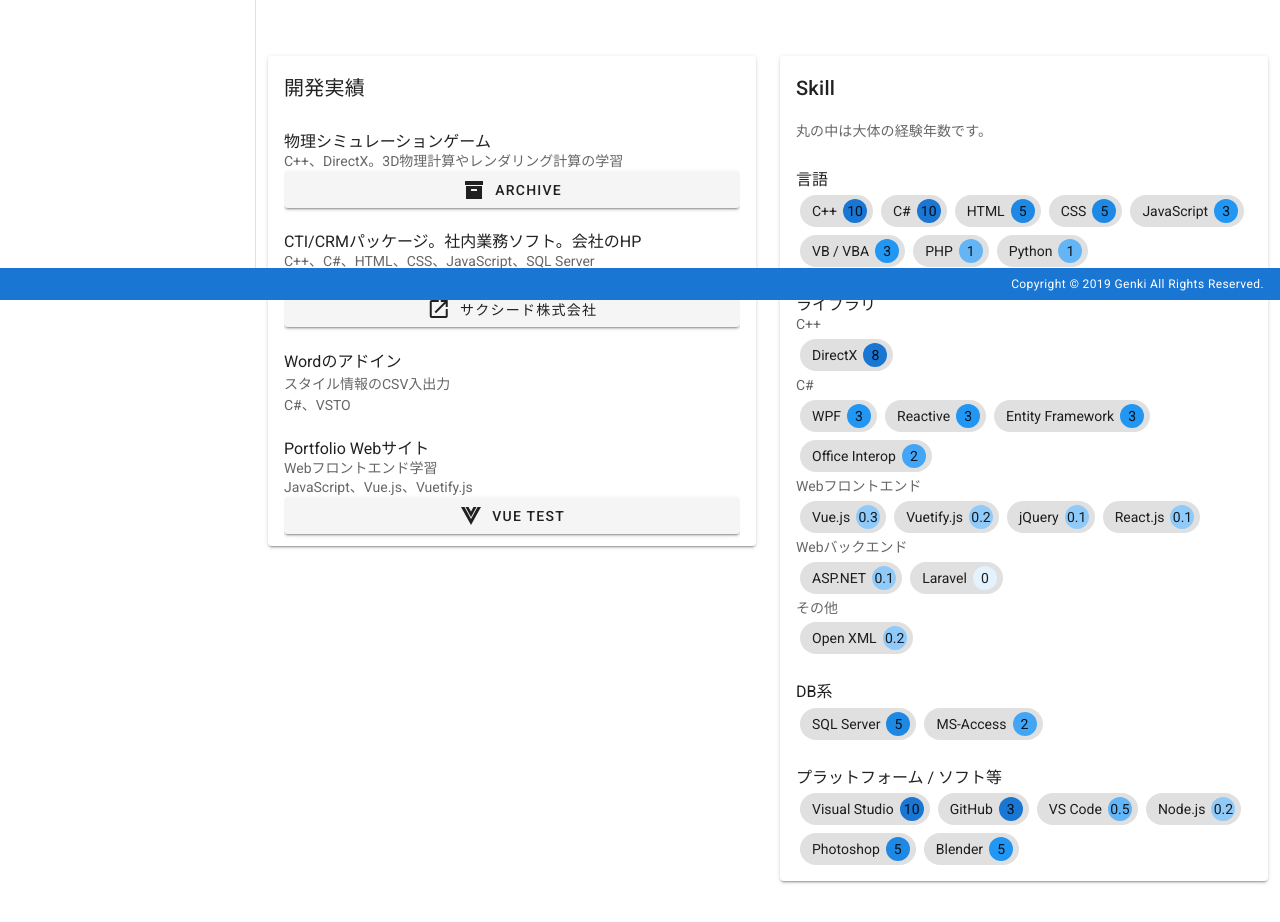
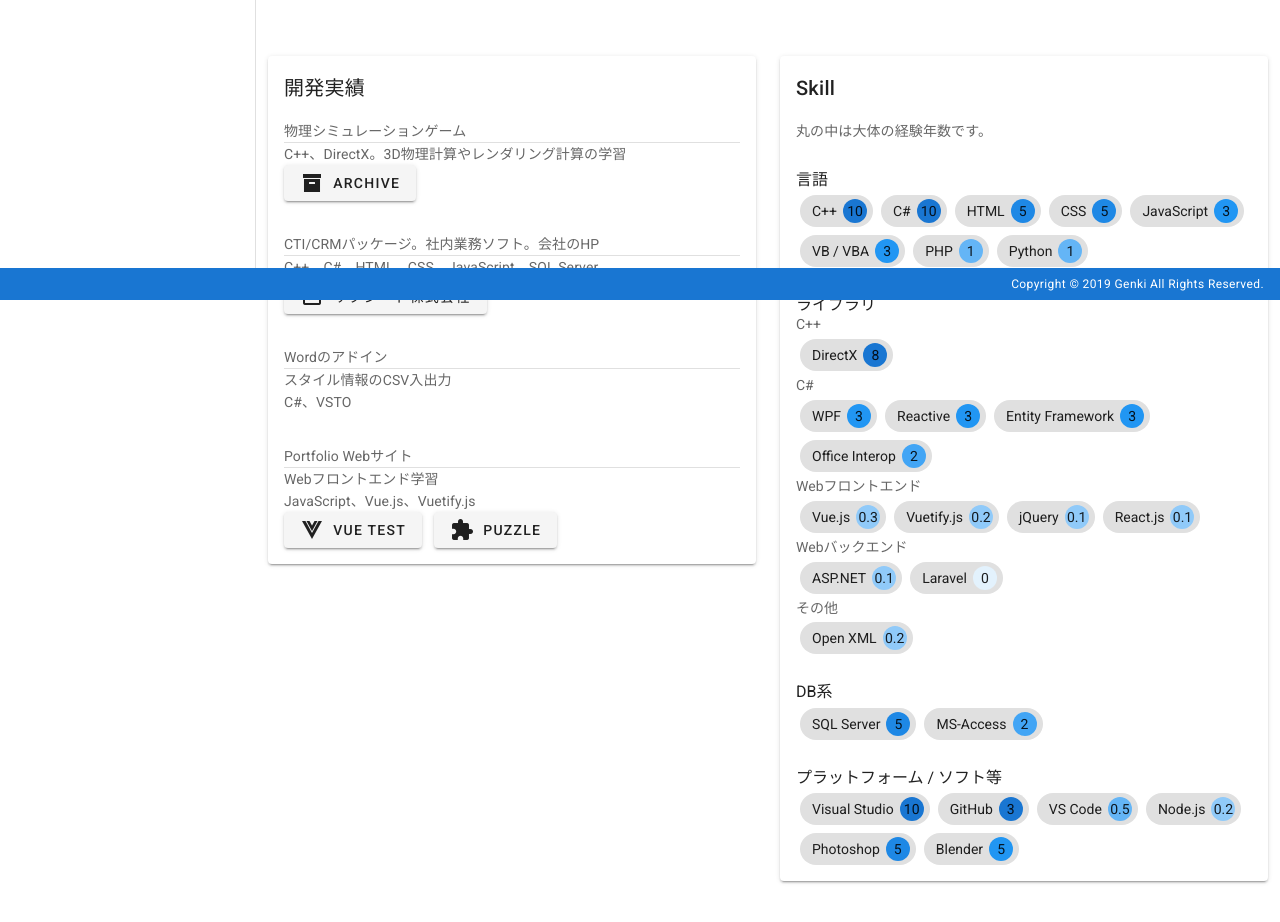
Before and after one commit to genki140/portfolio, a Vue app: page /#/ in a window 1280 px wide. Shown: the part 500-1422 px from the top of the page. Built offline with nearby package versions, Linux system fonts and the light colour scheme.

Commit message:
なぜかEdgeでうまく見えないのでとりあえず対処

```diff
--- a/public/index.html
+++ b/public/index.html
@@ -13,7 +13,7 @@
     <noscript>
       <strong>We're sorry but this web site doesn't work properly without JavaScript enabled. Please enable it to continue.</strong>
     </noscript>
-    <div id="app"></div>
+    <div id="app">今現在、Edgeだとうまく見えないようです。お手数をおかけしますが、Chromeなどのブラウザでご覧いただければ幸いです。</div>
     <!-- built files will be auto injected -->
   </body>
   <style> html { overflow-y: auto; } </style>
--- a/src/App.vue
+++ b/src/App.vue
@@ -1,7 +1,6 @@
 
 <template>
   <v-app>
-
 
     <v-app-bar
       :clipped-left="$vuetify.breakpoint.lgAndUp"
--- a/src/main.js
+++ b/src/main.js
@@ -1,7 +1,7 @@
 import Vue from 'vue'
 import App from './App.vue'
 import router from './router'
-import './registerServiceWorker'
+//import './registerServiceWorker'
 import vuetify from './plugins/vuetify';
 
 Vue.config.productionTip = false
--- a/src/registerServiceWorker.js
+++ b/src/registerServiceWorker.js
@@ -1,6 +1,4 @@
 /* eslint-disable no-console */
-
-/*
 
 import { register } from 'register-service-worker'
 
@@ -32,5 +30,3 @@ if (process.env.NODE_ENV === 'production') {
     }
   })
 }
-
-*/
--- a/src/views/Archive.vue
+++ b/src/views/Archive.vue
@@ -41,13 +41,13 @@
                     Released: 2007
                   </v-col>
                   <v-col cols="auto">
-                    <v-btn
-                      href="https://forest.watch.impress.co.jp/article/2008/01/18/ballers.html"
-                    >
-                      <v-icon>mdi-open-in-new</v-icon>紹介サイト
-                    </v-btn>
-                  </v-col>
-                  <v-col cols="auto">
+                    <div>
+                      <v-btn
+                        href="https://forest.watch.impress.co.jp/article/2008/01/18/ballers.html"
+                      >
+                        <v-icon>mdi-open-in-new</v-icon>紹介サイト
+                      </v-btn>
+                    </div>
                     <v-btn href="https://www.freem.ne.jp/win/game/1540">
                       <v-icon>mdi-download</v-icon>ダウンロード
                     </v-btn>
--- a/src/views/Home.vue
+++ b/src/views/Home.vue
@@ -59,45 +59,63 @@
             開発実績
           </v-card-title>
 
-          <v-list-item two-line>
-            <v-list-item-content>
-              <v-list-item-title>物理シミュレーションゲーム</v-list-item-title>
-              <v-list-item-subtitle>C++、DirectX。3D物理計算やレンダリング計算の学習</v-list-item-subtitle>
+          <v-card-text>
+            <div>
+              物理シミュレーションゲーム
+            </div>
+            <v-divider></v-divider>
+            <div>
+              C++、DirectX。3D物理計算やレンダリング計算の学習
+            </div>
             <v-btn @click="route('archive')">
               <v-icon class="mr-2">mdi-archive</v-icon>Archive
             </v-btn>
-            </v-list-item-content>
-          </v-list-item>
+          </v-card-text>
 
-          <v-list-item two-line>
-            <v-list-item-content>
-              <v-list-item-title>CTI/CRMパッケージ。社内業務ソフト。会社のHP</v-list-item-title>
-              <v-list-item-subtitle>C++、C#、HTML、CSS、JavaScript、SQL Server</v-list-item-subtitle>
-              <v-list-item-subtitle>CTI/CRMパッケージでは</v-list-item-subtitle>
+          <v-card-text>
+            <div>
+              CTI/CRMパッケージ。社内業務ソフト。会社のHP
+            </div>
+            <v-divider></v-divider>
+            <div>
+              C++、C#、HTML、CSS、JavaScript、SQL Server
+            </div>
             <v-btn href="https://www.succ.co.jp">
               <v-icon class="mr-2">mdi-open-in-new</v-icon>サクシード株式会社
             </v-btn>
-            </v-list-item-content>
-          </v-list-item>
+          </v-card-text>
 
-          <v-list-item three-line>
-            <v-list-item-content>
-              <v-list-item-title>Wordのアドイン</v-list-item-title>
-              <v-list-item-subtitle>スタイル情報のCSV入出力</v-list-item-subtitle>
-              <v-list-item-subtitle>C#、VSTO</v-list-item-subtitle>
-            </v-list-item-content>
-          </v-list-item>
+          <v-card-text>
+            <div>
+              Wordのアドイン
+            </div>
+            <v-divider></v-divider>
+            <div>
+              スタイル情報のCSV入出力
+            </div>
+            <div>
+              C#、VSTO
+            </div>
+          </v-card-text>
 
-          <v-list-item three-line>
-            <v-list-item-content>
-              <v-list-item-title>Portfolio Webサイト</v-list-item-title>
-              <v-list-item-subtitle>Webフロントエンド学習</v-list-item-subtitle>
-              <v-list-item-subtitle>JavaScript、Vue.js、Vuetify.js</v-list-item-subtitle>
+          <v-card-text>
+            <div>
+              Portfolio Webサイト
+            </div>
+            <v-divider></v-divider>
+            <div>
+              Webフロントエンド学習
+            </div>
+            <div>
+              JavaScript、Vue.js、Vuetify.js
+            </div>
             <v-btn @click="route('vue')">
               <v-icon class="mr-2">mdi-vuejs</v-icon>Vue Test
             </v-btn>
-            </v-list-item-content>
-          </v-list-item>
+            <v-btn @click="route('puzzle')" class="ml-3">
+              <v-icon class="mr-2">mdi-puzzle</v-icon>Puzzle
+            </v-btn>
+          </v-card-text>
 
         </v-card>
       </v-col>
@@ -112,6 +130,7 @@
           <v-list-item>
             <v-list-item-content>
               <v-list-item-title>言語</v-list-item-title>
+              <v-divider></v-divider>
               <div>
                 <v-chip class="ma-1">C++<v-avatar right class="blue darken-2">10</v-avatar></v-chip>
                 <v-chip class="ma-1">C#<v-avatar right class="blue darken-2">10</v-avatar></v-chip>
@@ -124,10 +143,10 @@
               </div>
             </v-list-item-content>
           </v-list-item>
-
           <v-list-item>
             <v-list-item-content>
               <v-list-item-title>ライブラリ</v-list-item-title>
+              <v-divider></v-divider>
               <v-list-item-subtitle>C++</v-list-item-subtitle>
               <div>
                 <v-chip class="ma-1">DirectX<v-avatar right class="blue darken-2">8</v-avatar></v-chip>
@@ -161,6 +180,7 @@
           <v-list-item>
             <v-list-item-content>
               <v-list-item-title>DB系</v-list-item-title>
+              <v-divider></v-divider>
               <div>
                 <v-chip class="ma-1">SQL Server<v-avatar right class="blue darken-1">5</v-avatar></v-chip>
                 <v-chip class="ma-1">MS-Access<v-avatar right class="blue lighten-1">2</v-avatar></v-chip>
@@ -170,6 +190,7 @@
           <v-list-item>
             <v-list-item-content>
               <v-list-item-title>プラットフォーム / ソフト等</v-list-item-title>
+              <v-divider></v-divider>
               <div>
                 <v-chip class="ma-1">Visual Studio<v-avatar right class="blue darken-2">10</v-avatar></v-chip>
                 <v-chip class="ma-1">GitHub<v-avatar right class="blue darken-2">3</v-avatar></v-chip>
--- a/src/views/Puzzle.vue
+++ b/src/views/Puzzle.vue
@@ -4,12 +4,11 @@
 
     <v-card-title>
       <v-icon class="mr-2">mdi-puzzle</v-icon>
-      Css Puzzle
+      Puzzle
     </v-card-title>
     <v-card-text>
         JavaScriptとCSSでパズルを作成。
     </v-card-text>
-
     <puzzle></puzzle>
 
   </v-layout>
```
Also changed, not shown: 7 other files (tests, documents, lock files or other folders). Lines whose indentation alone changed are shown as unchanged.
